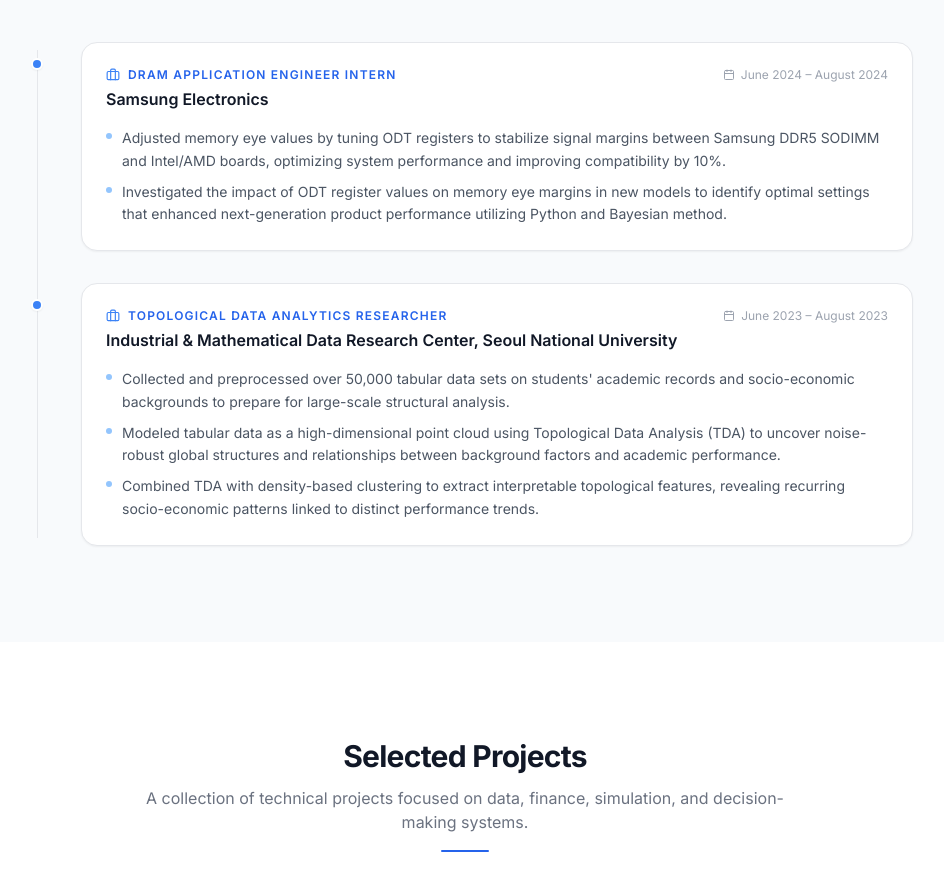
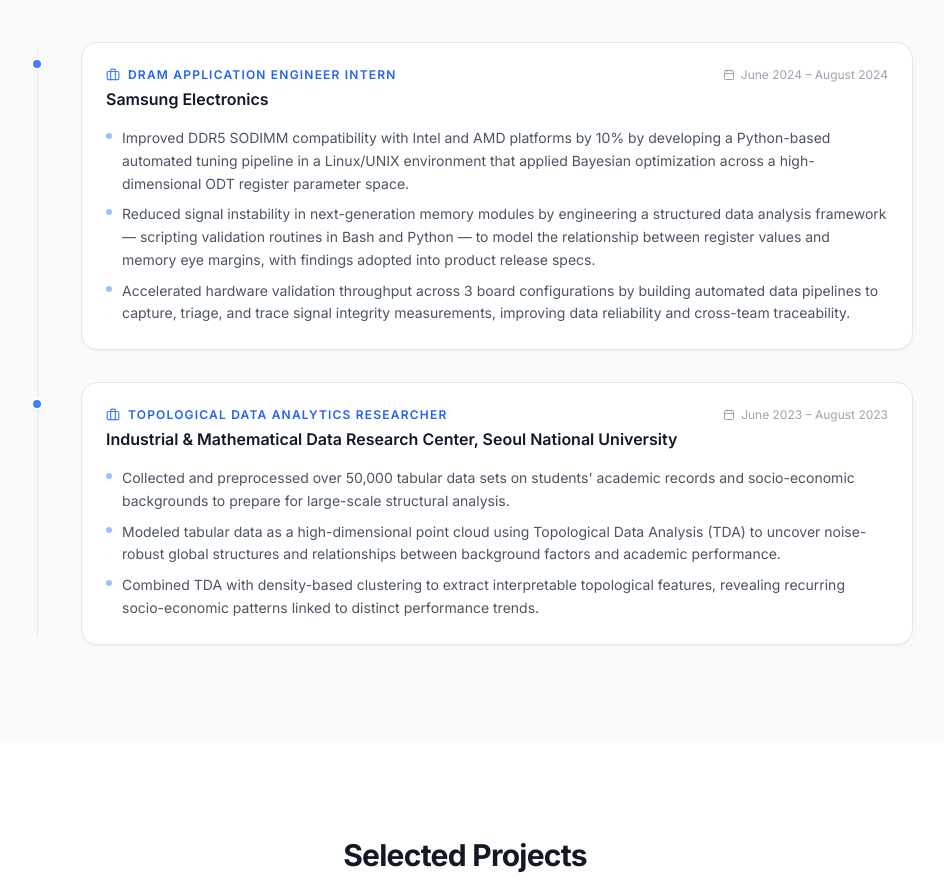
Before and after one commit to YongrinPark/portfolio, a Next.js app: page / in a window 1280 px wide. Shown: the part 1520-2408 px from the top of the page, without its empty margins (175-1119 px from the left). Built offline with nearby package versions, Linux system fonts and the light colour scheme.

Commit message:
Expand Samsung Electronics work experience details

```diff
--- a/data/workExperience.ts
+++ b/data/workExperience.ts
@@ -11,8 +11,9 @@
     role: "DRAM Application Engineer Intern",
     period: "June 2024 – August 2024",
     bullets: [
-      "Adjusted memory eye values by tuning ODT registers to stabilize signal margins between Samsung DDR5 SODIMM and Intel/AMD boards, optimizing system performance and improving compatibility by 10%.",
-      "Investigated the impact of ODT register values on memory eye margins in new models to identify optimal settings that enhanced next-generation product performance utilizing Python and Bayesian method.",
+      "Improved DDR5 SODIMM compatibility with Intel and AMD platforms by 10% by developing a Python-based automated tuning pipeline in a Linux/UNIX environment that applied Bayesian optimization across a high-dimensional ODT register parameter space.",
+      "Reduced signal instability in next-generation memory modules by engineering a structured data analysis framework — scripting validation routines in Bash and Python — to model the relationship between register values and memory eye margins, with findings adopted into product release specs.",
+      "Accelerated hardware validation throughput across 3 board configurations by building automated data pipelines to capture, triage, and trace signal integrity measurements, improving data reliability and cross-team traceability.",
     ],
   },
   {
```
